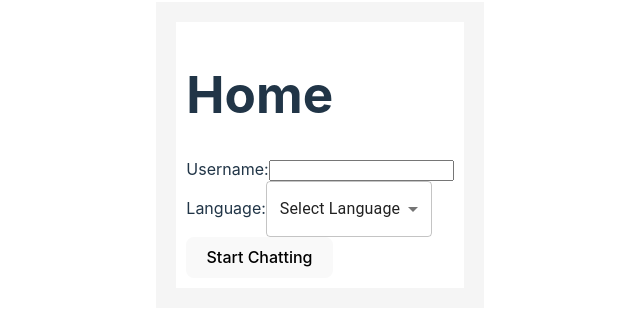
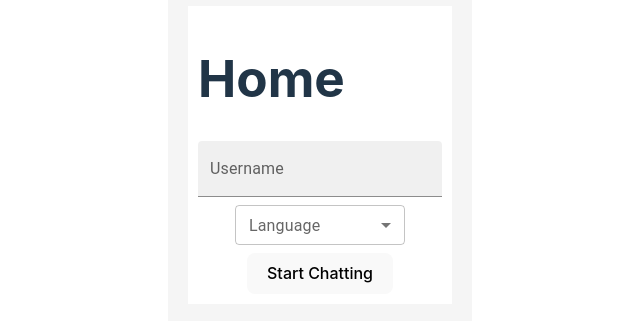
Before and after one commit to Petro-Psekho/ai-messenger, a React (Vite) app: page / in a window 1280 px wide. Shown: the part 245-566 px from the top of the page, without its empty margins (320-960 px from the left). Built offline with nearby package versions, Linux system fonts and the light colour scheme.

Commit message:
add mui styles to home

```diff
--- a/src/components/Home/Home.jsx
+++ b/src/components/Home/Home.jsx
@@ -1,7 +1,7 @@
-import React, { useState } from 'react';
+import { useState } from 'react';
 import { useNavigate } from 'react-router-dom';
-import { HomeContainer } from './Home.styled';
-import { Select, MenuItem } from '@mui/material';
+import { HomeContainer, FormContainer } from './Home.styled';
+import { Select, MenuItem, FormControl, InputLabel, TextField } from '@mui/material';
 
 const Home = () => {
   const navigate = useNavigate();
@@ -10,6 +10,7 @@ const Home = () => {
 
   const handleSubmit = e => {
     e.preventDefault();
+    console.log(e);
     // Проверка введенных данных
 
     // Переход на страницу списка пользователей с передачей имени пользователя и языка
@@ -18,22 +19,37 @@ const Home = () => {
 
   const handleLanguageChange = event => {
     setLanguage(event.target.value);
+    console.log(event.target.value);
   };
 
   return (
     <HomeContainer>
       <h1>Home</h1>
-      <form onSubmit={handleSubmit}>
-        <label>
+      <FormContainer onSubmit={handleSubmit}>
+        {/* <label>
           Username:
           <input type="text" value={username} onChange={e => setUsername(e.target.value)} />
-        </label>
-        <br />
-        <label>
-          Language:
-          <Select value={language} onChange={handleLanguageChange} displayEmpty>
+        </label> */}
+
+        <TextField
+          autoComplete="off"
+          id="outlined-basic"
+          label="Username"
+          variant="filled"
+          onChange={e => setUsername(e.target.value)}
+        />
+
+        <FormControl sx={{ m: 1, minWidth: 170 }} size="small">
+          <InputLabel id="demo-select-small-label">Language</InputLabel>
+          <Select
+            labelId="demo-select-small-label"
+            id="demo-select-small"
+            value={language}
+            label="Language"
+            onChange={handleLanguageChange}
+          >
             <MenuItem value="" disabled>
-              Select Language
+              <em>Select Language</em>
             </MenuItem>
             <MenuItem value="uk">Українська</MenuItem>
             <MenuItem value="ru">Русский</MenuItem>
@@ -42,10 +58,10 @@ const Home = () => {
             <MenuItem value="it">Italiano</MenuItem>
             <MenuItem value="md">Moldovenească</MenuItem>
           </Select>
-        </label>
-        <br />
+        </FormControl>
+
         <button type="submit">Start Chatting</button>
-      </form>
+      </FormContainer>
     </HomeContainer>
   );
 };
--- a/src/components/Home/Home.styled.jsx
+++ b/src/components/Home/Home.styled.jsx
@@ -1,6 +1,14 @@
-import { styled } from '@mui/system';
+import styled from '@emotion/styled';
+// import { styled } from '@mui/system';
 import { Box } from '@mui/material';
+
 export const HomeContainer = styled(Box)`
   padding: 10px;
   background-color: #fff;
 `;
+
+export const FormContainer = styled.form`
+  display: flex;
+  flex-direction: column;
+  align-items: center;
+`;
```
